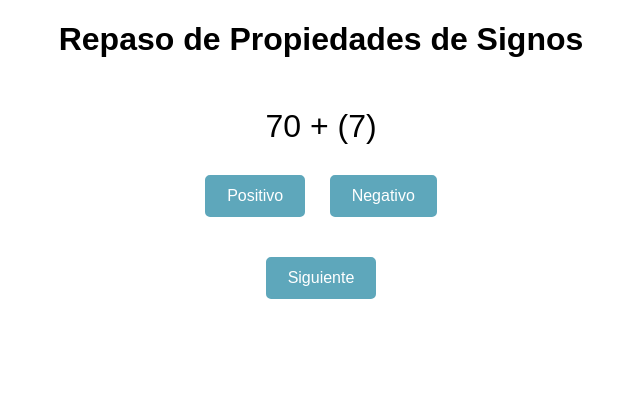
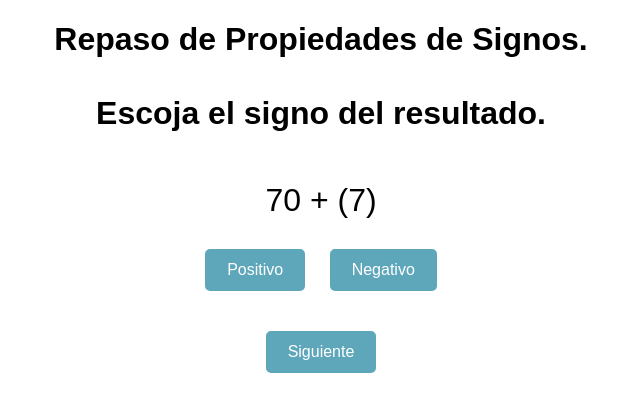
Before and after one commit to enrichedminds/propiedad_de_signos_sumayresta, a plain HTML site: page index.html in a window 1280 px wide. Shown: the whole page, without its empty margins (319-959 px from the left). Drawn offline with Linux system fonts and the light colour scheme.

Commit message:
Update index.html

```diff
--- a/index.html
+++ b/index.html
@@ -7,7 +7,7 @@
   <link rel="stylesheet" href="styles.css">
 </head>
 <body>
-  <h1>Repaso de Propiedades de Signos</h1>
+  <h1>Repaso de Propiedades de Signos.<br><br>Escoja el signo del resultado.</h1>
   <div class="container">
     <div class="term" id="expression">5 + (-3)</div>
     <div class="buttons">
```
